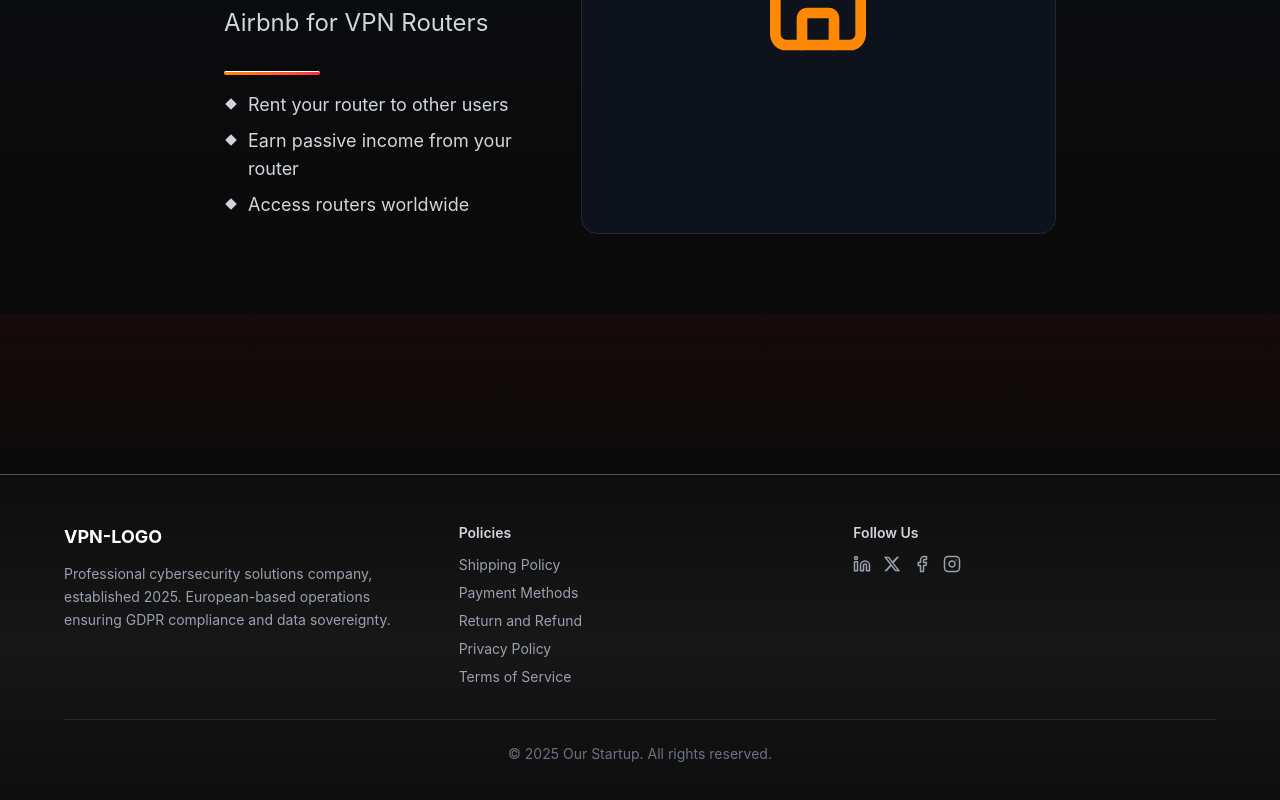
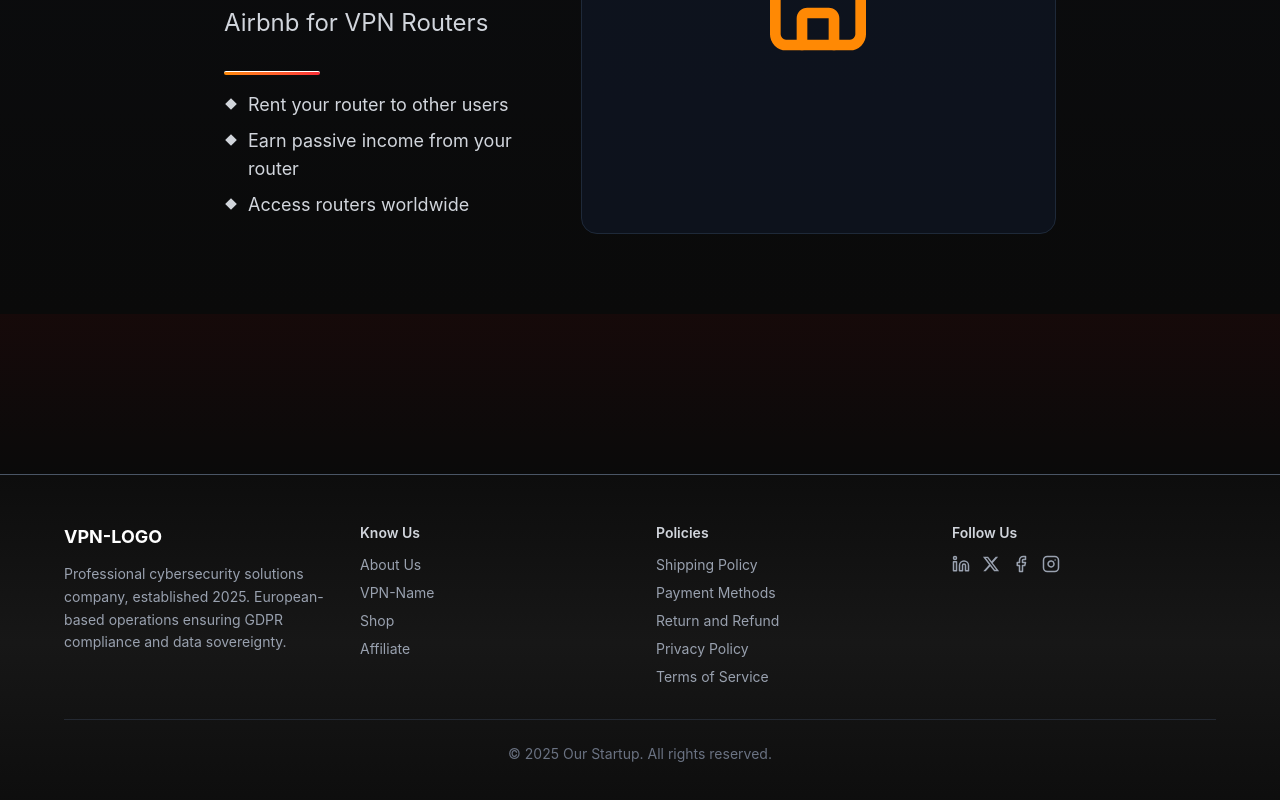
Before and after one commit to Mediteran2910/landing-VPN, a Next.js app: page / in a window 1280 px wide. Shown: the part 4706-5506 px from the top of the page. Built offline with nearby package versions, Linux system fonts and the light colour scheme.

Commit message:
Add 'Know Us' navigation section to footer
- Add new Know Us section with About Us, VPN-Name, Shop, and Affiliate links
- Expand footer to 4-column layout for better organization
- Maintain consistent styling and hover effects across all sections

```diff
--- a/src/components/Footer.tsx
+++ b/src/components/Footer.tsx
@@ -19,7 +19,7 @@ export default function Footer() {
       <div className="max-w-6xl mx-auto">
 
         {/* Main Footer Content */}
-        <div className="grid md:grid-cols-3 gap-8 mb-8">
+        <div className="grid md:grid-cols-4 gap-8 mb-8">
 
           {/* Company Info */}
           <div>
@@ -28,6 +28,25 @@ export default function Footer() {
               Professional cybersecurity solutions company, established 2025.
               European-based operations ensuring GDPR compliance and data sovereignty.
             </p>
+          </div>
+
+          {/* Know Us */}
+          <div>
+            <h4 className="text-sm font-semibold mb-3 text-gray-300">Know Us</h4>
+            <div className="space-y-2">
+              <Link href="/about" className="block text-gray-400 hover:text-orange-400 transition-colors text-sm">
+                About Us
+              </Link>
+              <Link href="/vpn-name" className="block text-gray-400 hover:text-orange-400 transition-colors text-sm">
+                VPN-Name
+              </Link>
+              <Link href="/shop" className="block text-gray-400 hover:text-orange-400 transition-colors text-sm">
+                Shop
+              </Link>
+              <Link href="/affiliate" className="block text-gray-400 hover:text-orange-400 transition-colors text-sm">
+                Affiliate
+              </Link>
+            </div>
           </div>
 
           {/* Policies */}
```
